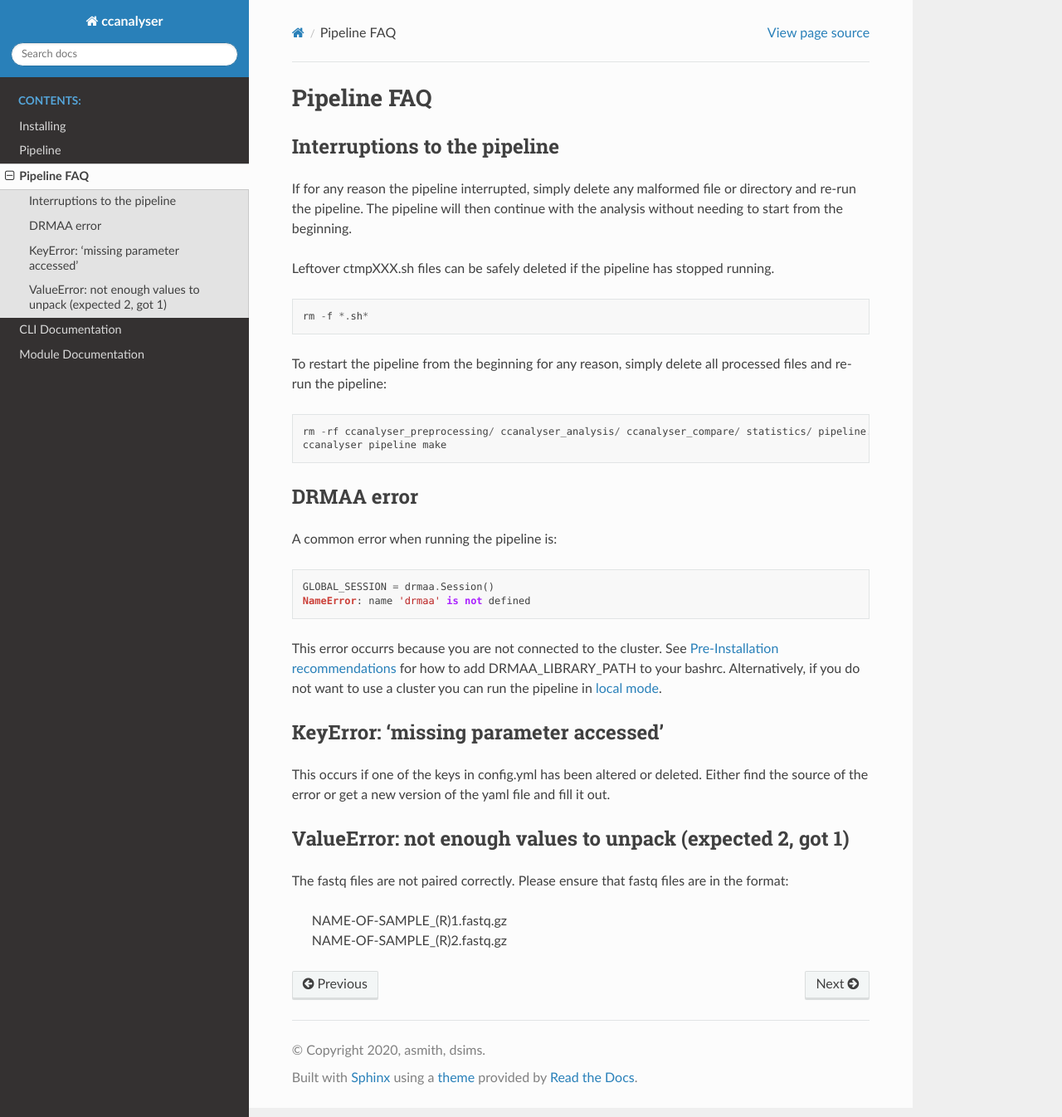
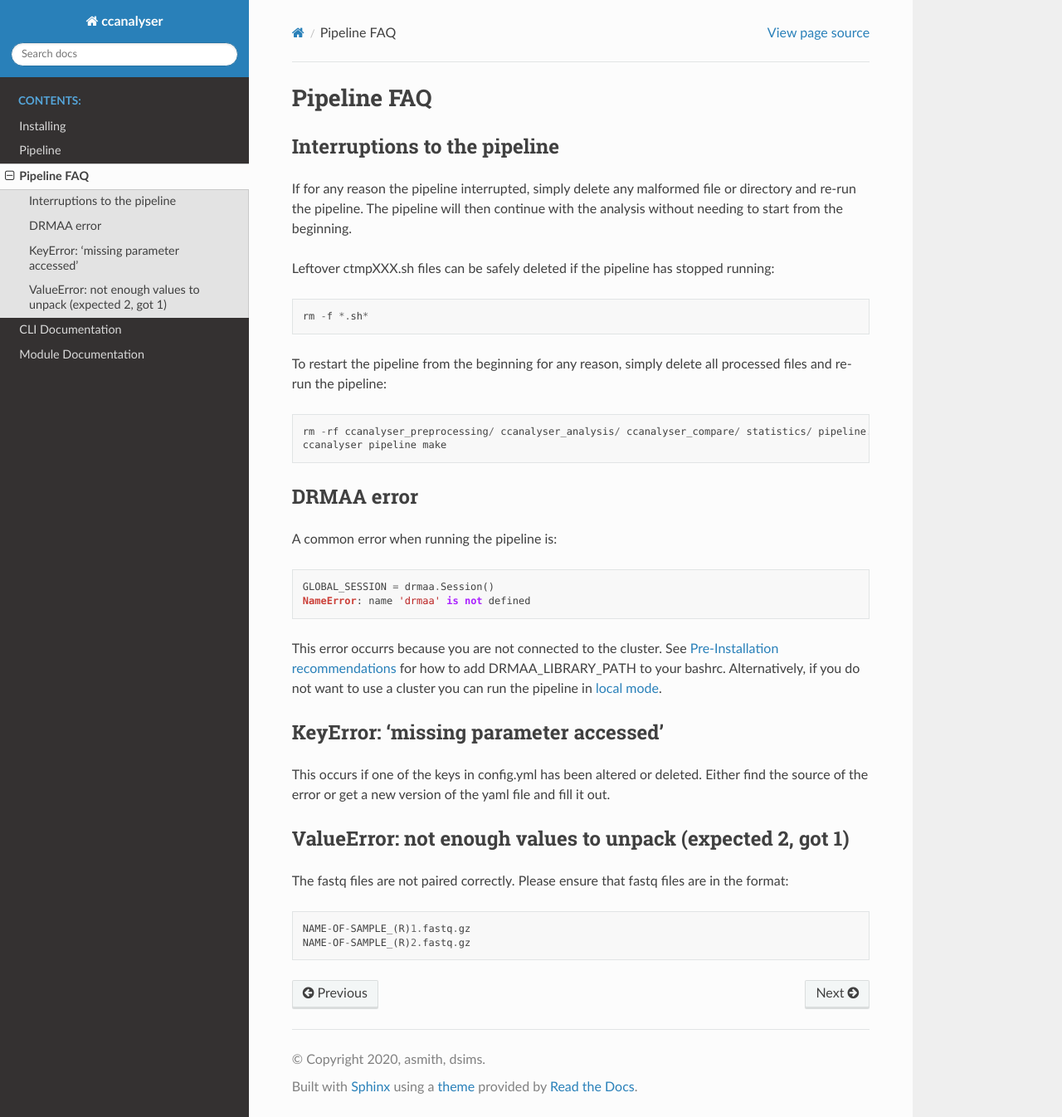
Before and after one commit to sims-lab/CapCruncher, a Sphinx documentation site: the page built from docs/faq_pipeline.rst, in a window 1280 px wide and 1346 px high. Shown: the whole window at 83% size. Built offline with Sphinx 7.4.7 and the Read the Docs theme 2.0.0, drawn with Linux system fonts in a browser that asks for light colours.

```diff
--- a/docs/faq_pipeline.rst
+++ b/docs/faq_pipeline.rst
@@ -8,16 +8,12 @@ If for any reason the pipeline interrupted, simply delete any malformed file or
 directory and re-run the pipeline. The pipeline will then continue with the analysis
 without needing to start from the beginning.
 
-Leftover ctmpXXX.sh files can be safely deleted if the pipeline has stopped running.
-
-::
+Leftover ctmpXXX.sh files can be safely deleted if the pipeline has stopped running::
 
     rm -f *.sh*
 
 To restart the pipeline from the beginning for any reason, simply delete all
-processed files and re-run the pipeline:
-
-::
+processed files and re-run the pipeline::
 
     rm -rf ccanalyser_preprocessing/ ccanalyser_analysis/ ccanalyser_compare/ statistics/ pipeline.log
     ccanalyser pipeline make
@@ -47,7 +43,7 @@ ValueError: not enough values to unpack (expected 2, got 1)
 ===========================================================
 
 The fastq files are not paired correctly. Please ensure that fastq files are in
-the format:
+the format::
 
-    | NAME-OF-SAMPLE_(R)1.fastq.gz
-    | NAME-OF-SAMPLE_(R)2.fastq.gz
+    NAME-OF-SAMPLE_(R)1.fastq.gz
+    NAME-OF-SAMPLE_(R)2.fastq.gz
```
